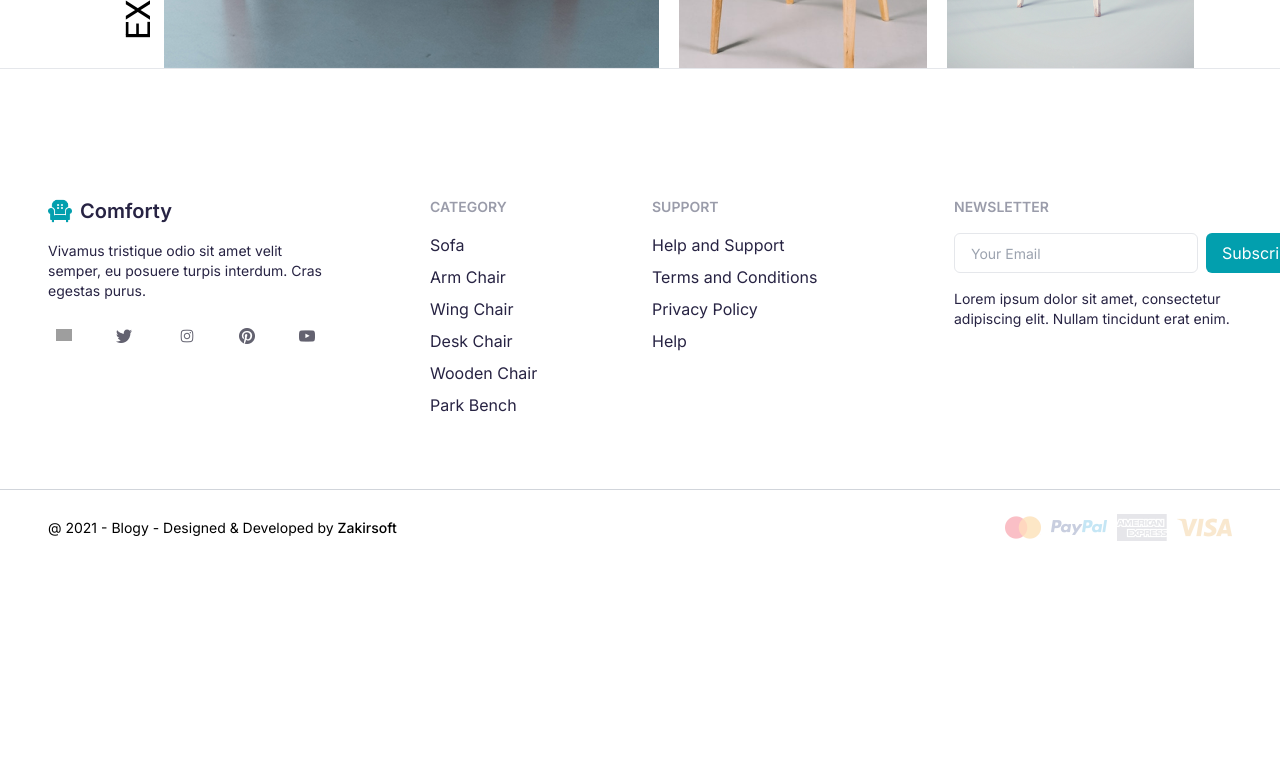
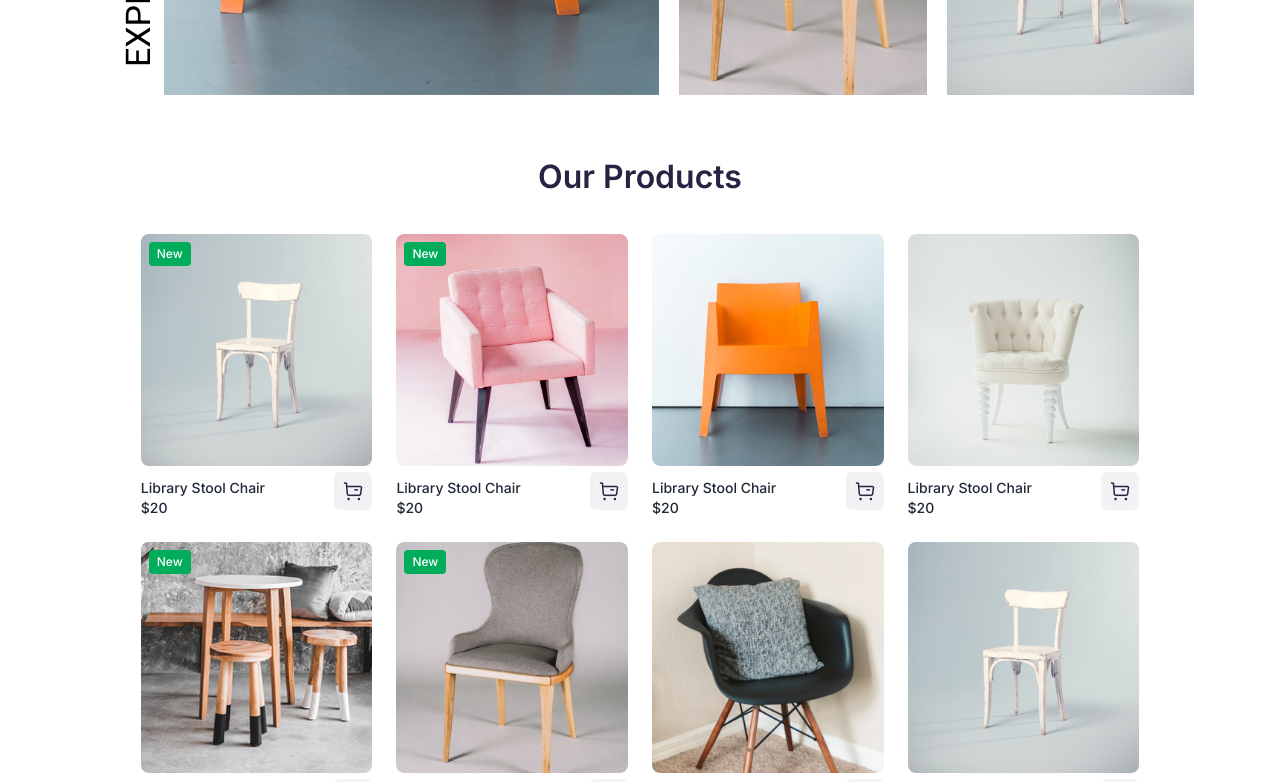
Before and after one commit to Maimoonagit123/Hackathon-Ui-web, a Next.js app: page / in a window 1280 px wide. Shown: the part 2909-3691 px from the top of the page. Before the commit the page ends 3450 px from the top, so only its background shows below. Built offline with nearby package versions, Linux system fonts and the light colour scheme; grey boxes are pictures that could not be loaded.

Commit message:
updated the code

```diff
--- a/src/app/components/Footer.tsx
+++ b/src/app/components/Footer.tsx
@@ -11,11 +11,17 @@ const Footer = () => {
             {/* Logo and About Section */}
             <div className="space-y-4">
               <div className="flex items-center">
-        <Image src="/images/logo.png" alt="logo" width={24} height={24} />
+                <Image
+                  src="/images/logo.png"
+                  alt="logo"
+                  width={24}
+                  height={24}
+                />
                 <h1 className="text-xl font-bold px-2">Comforty</h1>
               </div>
               <p className="text-opacity-60 text-sm">
-        Vivamus tristique odio sit amet velit semper, eu posuere turpis interdum. Cras egestas purus.
+                Vivamus tristique odio sit amet velit semper, eu posuere turpis
+                interdum. Cras egestas purus.
               </p>
 
               <div className=" flex justify-between items-center">
@@ -35,7 +41,7 @@ const Footer = () => {
                     width={16}
                   />
                 </div>
-                <div  className="w-[38px] h-[38px] hover:border-2 hover:border-[#029FAE] rounded-full" >
+                <div className="w-[38px] h-[38px] hover:border-2 hover:border-[#029FAE] rounded-full">
                   <Image
                     src="/images/insta.png"
                     alt="insta-logo"
@@ -49,7 +55,6 @@ const Footer = () => {
                     alt="pinterest-logo"
                     height={38}
                     width={38}
-
                   />
                 </div>
                 <div className="w-[38px] h-[38px] hover:border-2 hover:border-[#029FAE] rounded-full ">
@@ -60,17 +65,30 @@ const Footer = () => {
                     width={38}
                   />
                 </div>
-
               </div>
             </div>
 
             {/* Category Section */}
             <div className="space-y-4 lg:pl-[80px]">
-      <h1 className="text-[#9A9CAA] text-sm font-semibold ">CATEGORY</h1>
+              <h1 className="text-[#9A9CAA] text-sm font-semibold ">
+                CATEGORY
+              </h1>
               <ul className="space-y-2">
-        {['Sofa', 'Arm Chair', 'Wing Chair', 'Desk Chair', 'Wooden Chair', 'Park Bench'].map((category, index) => (
-          <li key={index} className="hover:text-teal-500 transition hover:underline">
-            <Link href={`/category/${category.replace(' ', '')}`}>{category}</Link>
+                {[
+                  "Sofa",
+                  "Arm Chair",
+                  "Wing Chair",
+                  "Desk Chair",
+                  "Wooden Chair",
+                  "Park Bench",
+                ].map((category, index) => (
+                  <li
+                    key={index}
+                    className="hover:text-teal-500 transition hover:underline"
+                  >
+                    <Link href={`/category/${category.replace(" ", "")}`}>
+                      {category}
+                    </Link>
                   </li>
                 ))}
               </ul>
@@ -80,15 +98,27 @@ const Footer = () => {
             <div className="space-y-4">
               <h1 className="text-[#9A9CAA] text-sm font-semibold">SUPPORT</h1>
               <ul className="space-y-2">
-        {['Help and Support', 'Terms and Conditions', 'Privacy Policy', 'Help'].map((item, index) => (
-          <li key={index} className="hover:text-teal-500 transition hover:underline">{item}</li>
+                {[
+                  "Help and Support",
+                  "Terms and Conditions",
+                  "Privacy Policy",
+                  "Help",
+                ].map((item, index) => (
+                  <li
+                    key={index}
+                    className="hover:text-teal-500 transition hover:underline"
+                  >
+                    {item}
+                  </li>
                 ))}
               </ul>
             </div>
 
             {/* Newsletter Section */}
             <div className="space-y-4">
-      <h1 className="text-[#9A9CAA] text-sm font-semibold">NEWSLETTER</h1>
+              <h1 className="text-[#9A9CAA] text-sm font-semibold">
+                NEWSLETTER
+              </h1>
               <div className="flex items-center space-x-2">
                 <input
                   type="email"
@@ -100,7 +130,8 @@ const Footer = () => {
                 </button>
               </div>
               <p className="text-opacity-60 text-sm">
-        Lorem ipsum dolor sit amet, consectetur adipiscing elit. Nullam tincidunt erat enim.
+                Lorem ipsum dolor sit amet, consectetur adipiscing elit. Nullam
+                tincidunt erat enim.
               </p>
             </div>
           </div>
@@ -110,7 +141,10 @@ const Footer = () => {
           {/* Footer Bottom Section */}
           <div className="container mx-auto flex flex-col lg:flex-row justify-between items-center space-y-4 lg:space-y-0 px-4 lg:px-12">
             <p className="text-sm text-opacity-70 font-inter">
-      @ 2021 - Blogy - Designed & Developed by <span className="font-medium font-inter text-black">Zakirsoft</span>
+              @ 2021 - Blogy - Designed & Developed by{" "}
+              <span className="font-medium font-inter text-black">
+                Zakirsoft
+              </span>
             </p>
             <Image
               src="/images/paypal.png"
@@ -121,7 +155,6 @@ const Footer = () => {
             />
           </div>
         </footer>
-
       </main>
     </>
   );
--- a/src/app/components/Hero.tsx
+++ b/src/app/components/Hero.tsx
@@ -1,5 +1,6 @@
 import React from "react";
 import Image from "next/image";
+import Link from "next/link"
 const Hero = () => {
   return (
     <div>
@@ -67,12 +68,12 @@ const Hero = () => {
 
       <div className="px-4 mx-auto md:w-[85%]">
         {/* Title */}
-        <div className="text-xl font-bold pb-[40px] text-center lg:text-left">
-          <h1>Featured Products</h1>
+        <div className="text-xl font-bold pb-[40px] text-center  lg:text-left">
+          <h1 className="w-[286px] h-[35px] font-inter text-[32px] leading-[35.2px] text-[#272343]">Featured Products</h1>
         </div>
 
         {/* Products Grid */}
-        <div className="grid grid-cols-1 sm:grid-cols-2 lg:grid-cols-3 xl:grid-cols-4 gap-6">
+        <div className="grid grid-cols-1 sm:grid-cols-2 lg:grid-cols-3 xl:grid-cols-4 gap-6 mt-5">
           {/* Product Card 1 */}
           <div className="relative w-full">
             {/* Status Badge */}
@@ -323,6 +324,76 @@ const Hero = () => {
           </div>
         </div>
       </div>
+                                            {/* products Section */}
+
+  <div className="lg:pb-[80px] lg:w-[83%] mx-auto px-4 sm:px-6 md:px-8">
+  {/* Title */}
+  <div className="text-2xl pb-[40px] mt-16 md:text-center text-left">
+    <h1 className="font-inter font-semibold text-[32px] leading-[35.2px] w-full text-[#272343]">
+      Our Products
+    </h1>
+  </div>
+
+  {/* Products Grid */}
+  <div className="grid grid-cols-1 sm:grid-cols-2 md:grid-cols-2 lg:grid-cols-3 xl:grid-cols-4 gap-6">
+    {/* Product Cards */}
+    {[
+      { src: "/images/whitechair.png", label: "New", price: "$20" },
+      { src: "/images/pinkchair.png", label: "New", price: "$20" },
+      { src: "/images/orangechair.png", price: "$20" },
+      { src: "/images/white.png", price: "$20" },
+      { src: "/images/stool.png", label: "New", price: "$20" },
+      { src: "/images/grey.png", label: "New", price: "$20" },
+      { src: "/images/greenchair.png", price: "$20" },
+      { src: "/images/whitechair.png", price: "$20" },
+    ].map((product, index) => (
+      <div key={index} className="relative w-full">
+        {/* Status Badge */}
+        {product.label && (
+          <div className="absolute top-2 left-[132px] sm:left-[20px] md:left-8 lg:left-2 bg-[#01AD5A] text-white text-xs font-medium capitalize px-2 py-1 rounded-[4px]">
+            {product.label}
+          </div>
+
+        )}
+
+        {/* Product Image */}
+        <div className="flex justify-center items-center">
+          <a href="/product">
+            <Image
+              src={product.src}
+              alt={`chair${index + 1}`}
+              height={312}
+              width={312}
+              className="w-full h-auto rounded-lg"
+            />
+          </a>
+
+        </div>
+
+        {/* Product Details */}
+        <div className="mt-3 text-center lg:text-left">
+          <h3 className="text-sm font-medium text-gray-800 hover:text-[#007580]">
+            Library Stool Chair
+          </h3>
+          <p className="text-sm font-medium text-gray-800">{product.price}</p>
+        </div>
+
+        {/* Add to Cart Button */}
+        <button className="absolute bottom-2 right-32 sm:right-0 md:right-6 lg:right-[0px] bg-[#F0F2F3] hover:bg-[#007580] text-white p-2 rounded-md">
+          <a href="/product">
+            <Image
+              src="/images/cart.png"
+              alt="cart"
+              width={22}
+              height={22}
+            />
+          </a>
+        </button>
+      </div>
+    ))}
+  </div>
+</div>
+
     </div>
   );
 };
--- a/src/app/components/Logo.tsx
+++ /dev/null
@@ -1,20 +0,0 @@
-"use client"
-import React from 'react'
-import Image from 'next/image'
-import Navbar from './Navbar'
-
-const Logo = () => {
-
-
-  return (
-    <div>
-      {/* <div className='flex justify-center items-center w-[166px] h-[40px] bg-pink-500'>
-        <div>  <Image src="/images/logo.png" alt="logo" width={24} height={24}/></div>
-        <div className='w-[118px] h-[31px] text-[#272343] px-1 text-xl'>Comforty</div>
-      </div> */}
-
-    </div>
-  )
-}
-
-export default Logo
```
Also changed, not shown: public/images/fb.png (added). Lines whose indentation alone changed are shown as unchanged.
